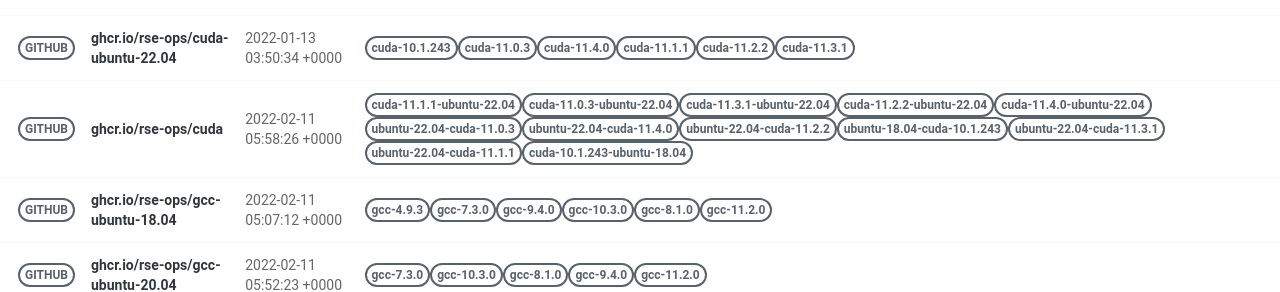
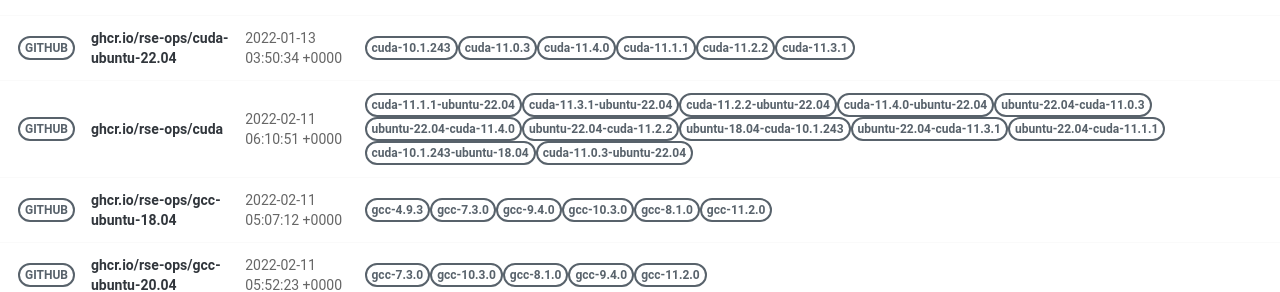
Before and after one commit to rse-ops/docker-images, a Jekyll site: the page built from pages/index.md, in a window 1280 px wide. Shown: the part 414-706 px from the top of the page. Built offline with Jekyll 4.4.1, drawn with Linux system fonts in a browser that asks for light colours; nearby versions of some CDN libraries.

Commit message:
Automated push to update library 2022-02-11

```diff
--- a/_library/ghcr.io-rse-ops-cuda.md
+++ b/_library/ghcr.io-rse-ops-cuda.md
@@ -1,7 +1,7 @@
 ---
 layout: container
 name: ghcr.io/rse-ops/cuda
-updated_at: 2022-02-11 05:58:26.435863
+updated_at: 2022-02-11 06:10:51.635908
 
 
 container_url: https://github.com/orgs/rse-ops/packages/container/package/cuda
```
Also changed, not shown: other parts of _library/ghcr.io-rse-ops-cuda.md (+3 -3 lines).
